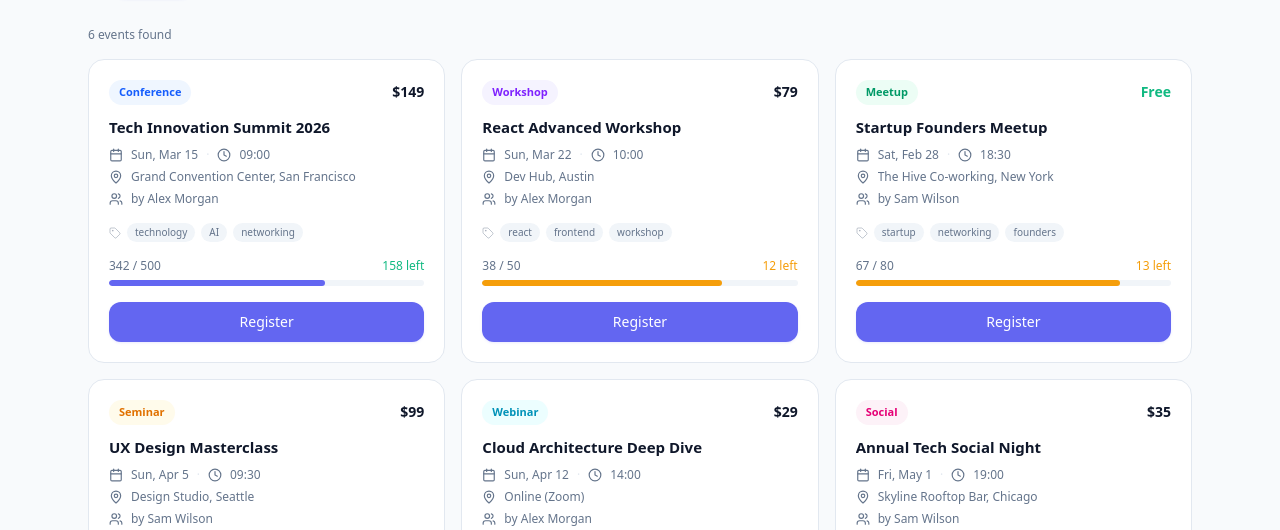
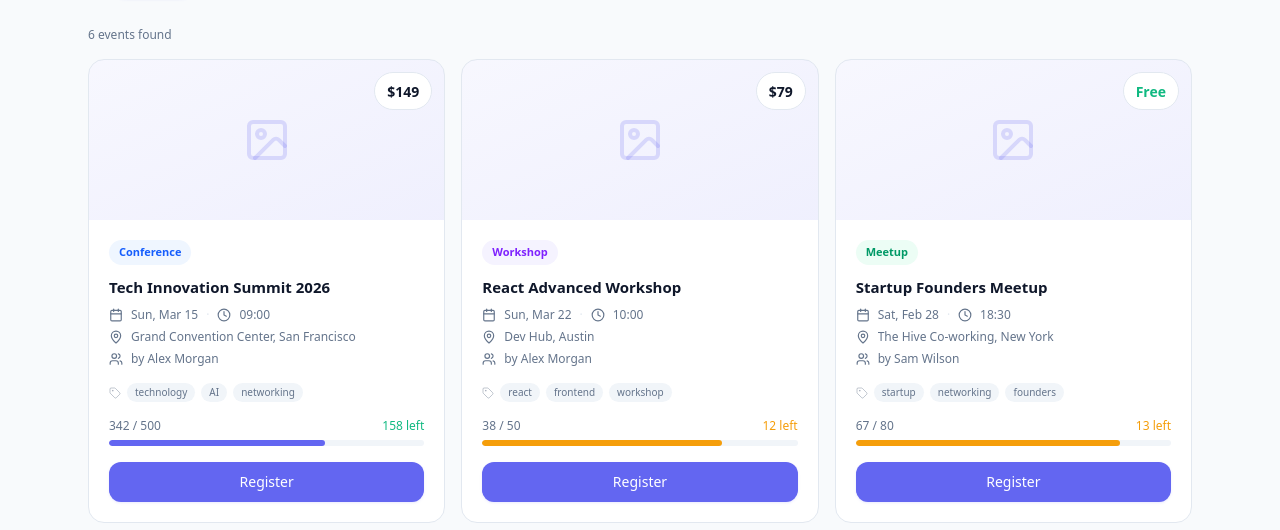
Before and after one commit to Arav720/event-management-, a Next.js app: page /user in a window 1280 px wide. Shown: the part 270-800 px from the top of the page. Built offline with nearby package versions, Linux system fonts and the light colour scheme; no server answers.

Commit message:
feat: add event image display and error handling to EventCard and EventDetailModal components

```diff
--- a/components/events/event-card.tsx
+++ b/components/events/event-card.tsx
@@ -1,7 +1,7 @@
 "use client";
 
 import { Event } from "@/lib/types";
-import { Calendar, MapPin, Users, Tag, Clock } from "lucide-react";
+import { Calendar, MapPin, Users, Tag, Clock, Image as ImageIcon } from "lucide-react";
 
 interface EventCardProps {
   event: Event;
@@ -42,10 +42,64 @@ export default function EventCard({
   return (
     <div
       onClick={onClick}
-      className={`bg-card rounded-2xl border border-border p-5 hover:shadow-md hover:border-border/80 transition-all duration-300 group ${
+      className={`bg-card rounded-2xl border border-border overflow-hidden hover:shadow-md hover:border-border/80 transition-all duration-300 group ${
         onClick ? "cursor-pointer" : ""
       }`}
     >
+      {/* Event Image */}
+      {event.image && event.image.trim() !== '' ? (
+        <div className="relative h-40 overflow-hidden bg-gradient-to-br from-primary/5 to-primary/10">
+          <img
+            src={event.image}
+            alt={event.title}
+            className="w-full h-full object-cover group-hover:scale-105 transition-transform duration-300"
+            onError={(e) => {
+              // Show fallback if image fails to load
+              const parent = e.currentTarget.parentElement;
+              if (parent) {
+                parent.innerHTML = `
+                  <div class="w-full h-full flex items-center justify-center bg-gradient-to-br from-primary/5 to-primary/10">
+                    <svg xmlns="http://www.w3.org/2000/svg" width="48" height="48" viewBox="0 0 24 24" fill="none" stroke="currentColor" stroke-width="2" stroke-linecap="round" stroke-linejoin="round" class="text-primary/30">
+                      <rect width="18" height="18" x="3" y="3" rx="2" ry="2"/>
+                      <circle cx="9" cy="9" r="2"/>
+                      <path d="m21 15-3.086-3.086a2 2 0 0 0-2.828 0L6 21"/>
+                    </svg>
+                  </div>
+                `;
+              }
+            }}
+          />
+          <div className="absolute inset-0 bg-gradient-to-t from-black/50 via-transparent to-transparent" />
+
+          {/* Price badge on image */}
+          <div className="absolute top-3 right-3 px-3 py-1.5 rounded-full backdrop-blur-md bg-white/90 dark:bg-gray-900/90 border border-white/20">
+            <span className="text-sm font-bold text-foreground">
+              {event.price === 0 ? (
+                <span className="text-success">Free</span>
+              ) : (
+                `$${event.price}`
+              )}
+            </span>
+          </div>
+        </div>
+      ) : (
+        <div className="relative h-40 bg-gradient-to-br from-primary/5 to-primary/10 flex items-center justify-center">
+          <ImageIcon className="w-12 h-12 text-primary/20" />
+          {/* Price badge on placeholder */}
+          <div className="absolute top-3 right-3 px-3 py-1.5 rounded-full bg-white dark:bg-gray-900 border border-border">
+            <span className="text-sm font-bold text-foreground">
+              {event.price === 0 ? (
+                <span className="text-success">Free</span>
+              ) : (
+                `$${event.price}`
+              )}
+            </span>
+          </div>
+        </div>
+      )}
+
+      {/* Card Content */}
+      <div className="p-5">
         {/* Badge row */}
         <div className="flex items-center justify-between mb-3">
           <span
@@ -54,13 +108,6 @@ export default function EventCard({
             }`}
           >
             {event.category}
-        </span>
-        <span className="text-sm font-bold text-foreground">
-          {event.price === 0 ? (
-            <span className="text-success">Free</span>
-          ) : (
-            `$${event.price}`
-          )}
           </span>
         </div>
 
@@ -152,5 +199,6 @@ export default function EventCard({
         </button>
       )}
       </div>
+    </div>
   );
 }
--- a/components/events/event-detail-modal.tsx
+++ b/components/events/event-detail-modal.tsx
@@ -56,8 +56,23 @@ export default function EventDetailModal({
 
       {/* Modal */}
       <div className="relative bg-card rounded-2xl border border-border shadow-xl w-full max-w-lg max-h-[85vh] overflow-y-auto animate-scale-in">
+        {/* Event Image Banner */}
+        {event.image && event.image.trim() !== '' && (
+          <div className="relative h-48 overflow-hidden rounded-t-2xl">
+            <img
+              src={event.image}
+              alt={event.title}
+              className="w-full h-full object-cover"
+              onError={(e) => {
+                e.currentTarget.parentElement?.remove();
+              }}
+            />
+            <div className="absolute inset-0 bg-gradient-to-t from-black/60 via-transparent to-transparent" />
+          </div>
+        )}
+
         {/* Header */}
-        <div className="sticky top-0 bg-card/95 backdrop-blur-sm border-b border-border px-6 py-4 flex items-start justify-between rounded-t-2xl z-10">
+        <div className="sticky top-0 bg-card/95 backdrop-blur-sm border-b border-border px-6 py-4 flex items-start justify-between z-10">
           <div className="flex-1 pr-4">
             <span
               className={`inline-block text-[11px] font-semibold px-2.5 py-1 rounded-full capitalize mb-2 ${
```
Lines whose indentation alone changed are shown as unchanged.
